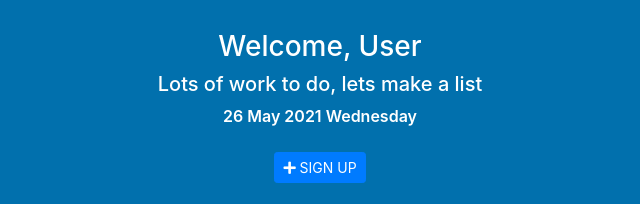
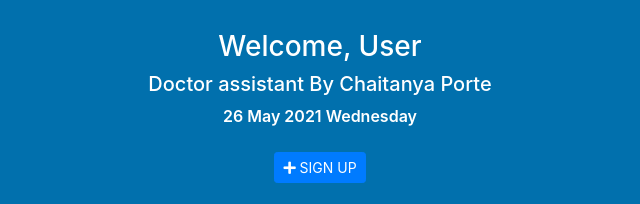
Before and after one commit to Softcoderindia-code/doctor_assistant.github.io, a plain HTML site: page index.html in a window 1280 px wide. Shown: the top 204 px of the page, 320-960 px from the left. Drawn offline with nearby package versions, Linux system fonts and the light colour scheme; a web font is replaced by a local one.

Commit message:
Update index.html

```diff
--- a/index.html
+++ b/index.html
@@ -22,7 +22,7 @@
     <!-- date and time section -->
     <div class="my-container">
         <h3>Welcome, <span>User</span></h3>
-        <h5>Lots of work to do, lets make a list</h5>
+        <h5>Doctor assistant By Chaitanya Porte</h5>
         <div class="date-time">
             <span id="date">date</span>
             <span id="month">month</span>
```
